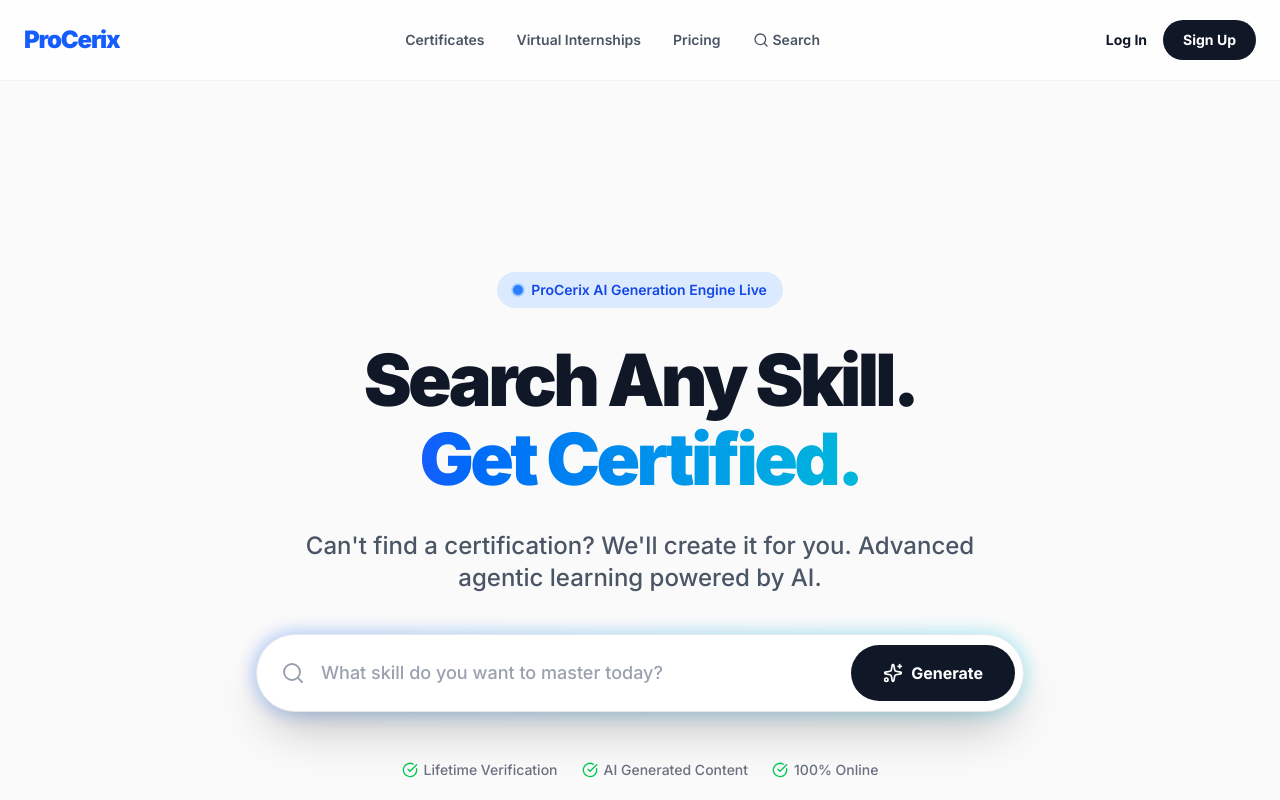
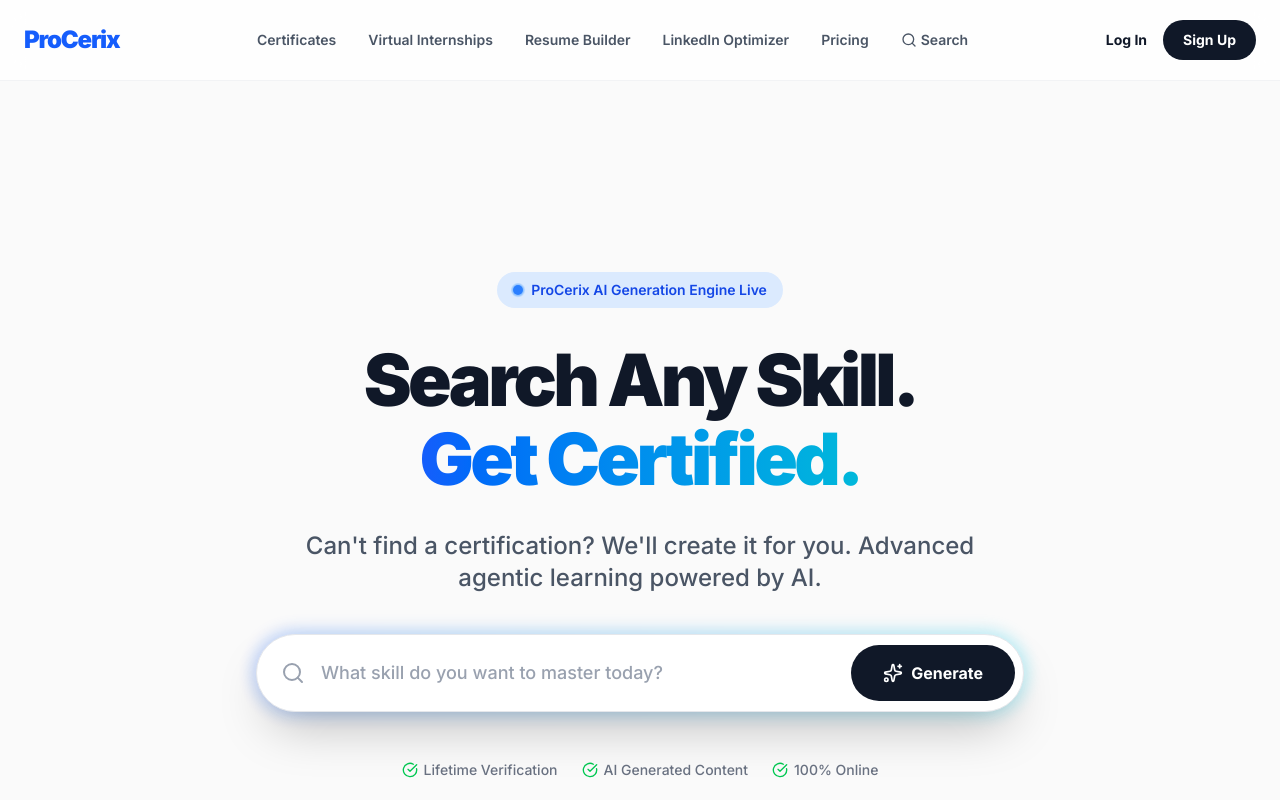
Before and after one commit to sarangpatil109-glitch/ProCerix, a Next.js app: page / in a window 1280 px wide. Shown: the top 800 px of the page. Built offline with nearby package versions, Linux system fonts and the light colour scheme; no server answers.

Commit message:
Integrate Resume Builder and LinkedIn Optimizer

```diff
--- a/app/dashboard/layout.tsx
+++ b/app/dashboard/layout.tsx
@@ -3,7 +3,6 @@
 import { createClient } from "@/lib/supabase/server";
 import { DashboardSidebar } from "@/components/dashboard/dashboard-sidebar";
 
-import { EnrollmentService } from "@/services/enrollment-service";
 import { ProductRegistry } from "@/engines/registry/product-registry";
 
 export default async function DashboardLayout({ children }: { children: ReactNode }) {
@@ -12,12 +11,8 @@
 
   if (!user) redirect("/login");
 
-  const enrollments = await EnrollmentService.getUserEnrollments(user.id);
-  const purchasedTypes = new Set(enrollments.map((e: any) => e.courses?.course_type));
-
-  // Determine accessible products
   const products = ProductRegistry.getAllProducts();
-  const accessibleProducts = products.filter(p => purchasedTypes.has(p.id));
+  const accessibleProducts = products;
 
   return (
     <div className="flex h-screen bg-[#FAFAFA] dark:bg-black selection:bg-blue-500/30 overflow-hidden">
--- a/components/marketing/marketing-footer.tsx
+++ b/components/marketing/marketing-footer.tsx
@@ -19,6 +19,8 @@
             <ul className="space-y-3 text-sm text-gray-500 dark:text-gray-400">
               <li><Link href="/certificates" className="hover:text-blue-600 dark:hover:text-blue-400 transition-colors">Skill Certificates</Link></li>
               <li><Link href="/internships" className="hover:text-blue-600 dark:hover:text-blue-400 transition-colors">Virtual Internships</Link></li>
+              <li><Link href="/resume-builder" className="hover:text-blue-600 dark:hover:text-blue-400 transition-colors">ATS Resume Builder</Link></li>
+              <li><Link href="/linkedin-optimizer" className="hover:text-blue-600 dark:hover:text-blue-400 transition-colors">LinkedIn Optimizer</Link></li>
               <li><Link href="/pricing" className="hover:text-blue-600 dark:hover:text-blue-400 transition-colors">Pricing</Link></li>
             </ul>
           </div>
--- a/components/marketing/marketing-header.tsx
+++ b/components/marketing/marketing-header.tsx
@@ -16,6 +16,8 @@
         <nav className="hidden md:flex items-center gap-8 font-semibold text-sm">
           <Link href="/certificates" className="text-gray-600 hover:text-gray-900 dark:text-gray-400 dark:hover:text-white transition-colors">Certificates</Link>
           <Link href="/internships" className="text-gray-600 hover:text-gray-900 dark:text-gray-400 dark:hover:text-white transition-colors">Virtual Internships</Link>
+          <Link href="/resume-builder" className="text-gray-600 hover:text-gray-900 dark:text-gray-400 dark:hover:text-white transition-colors">Resume Builder</Link>
+          <Link href="/linkedin-optimizer" className="text-gray-600 hover:text-gray-900 dark:text-gray-400 dark:hover:text-white transition-colors">LinkedIn Optimizer</Link>
           <Link href="/pricing" className="text-gray-600 hover:text-gray-900 dark:text-gray-400 dark:hover:text-white transition-colors">Pricing</Link>
           <Link href="/search" className="text-gray-600 hover:text-gray-900 dark:text-gray-400 dark:hover:text-white transition-colors flex items-center gap-1">
             <Search className="w-4 h-4" /> Search
```
